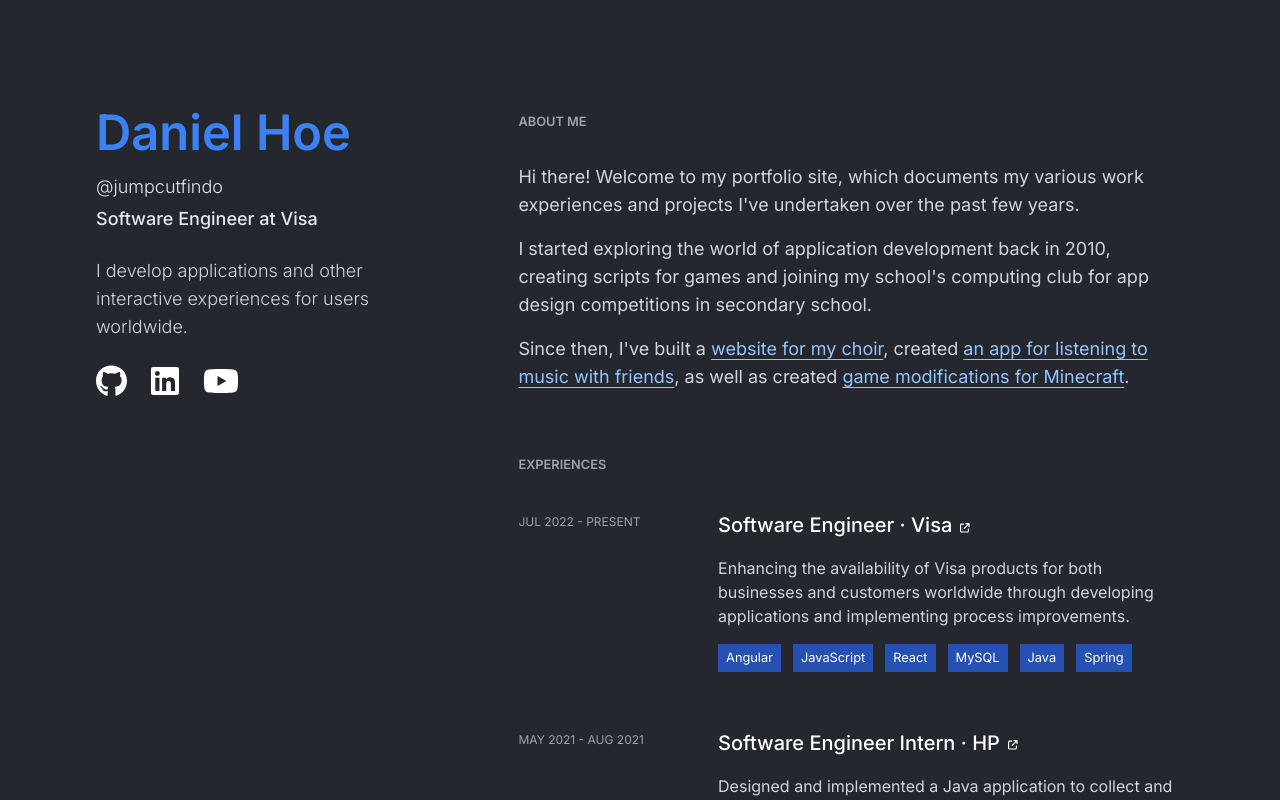
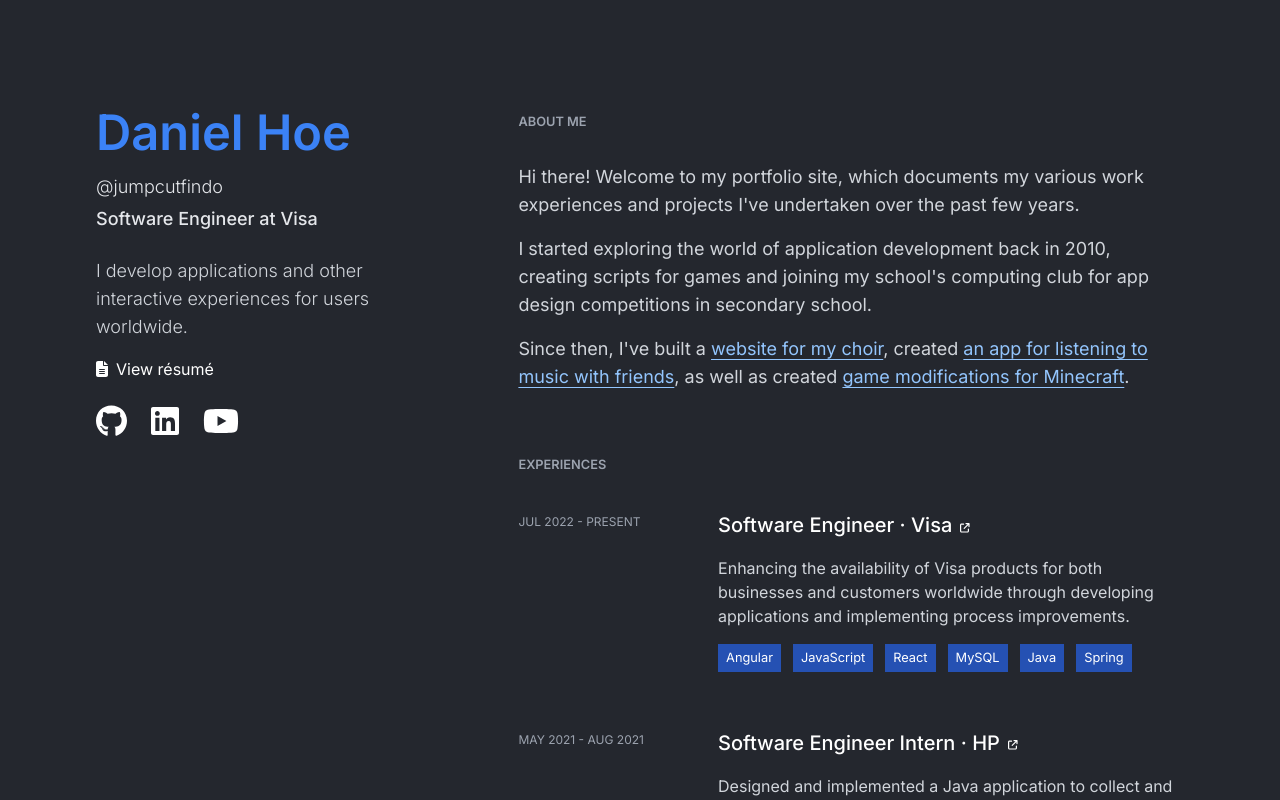
Before and after one commit to jumpcutfindo/jumpcutfindo.github.io, a Next.js app: page / in a window 1280 px wide. Shown: the top 800 px of the page. Built offline with nearby package versions, Linux system fonts and the light colour scheme.

Commit message:
Add resume

```diff
--- a/app/page.tsx
+++ b/app/page.tsx
@@ -10,7 +10,7 @@
 import experienceJson from "./experience/api/experience.json";
 import projectsJson from "./projects/api/projects.json";
 import Experience from "./types/experience";
-import { faArrowRight } from "@fortawesome/free-solid-svg-icons";
+import { faArrowRight, faFileLines } from "@fortawesome/free-solid-svg-icons";
 import Project from "./types/project";
 import HomeExperienceComponent from "./_components/home-experience";
 import HomeProjectComponent from "./_components/home-project";
@@ -35,6 +35,10 @@
             I develop applications and other interactive experiences for users
             worldwide.
           </p>
+          <a className="hover:text-blue-500 transition-all" href="/resume.pdf">
+            <FontAwesomeIcon icon={faFileLines} className="me-2" />
+            View résumé
+          </a>
         </div>
         <div className="flex flex-row space-x-6">
           <a
```
Also changed, not shown: 1 other file (tests, documents, lock files or other folders).
